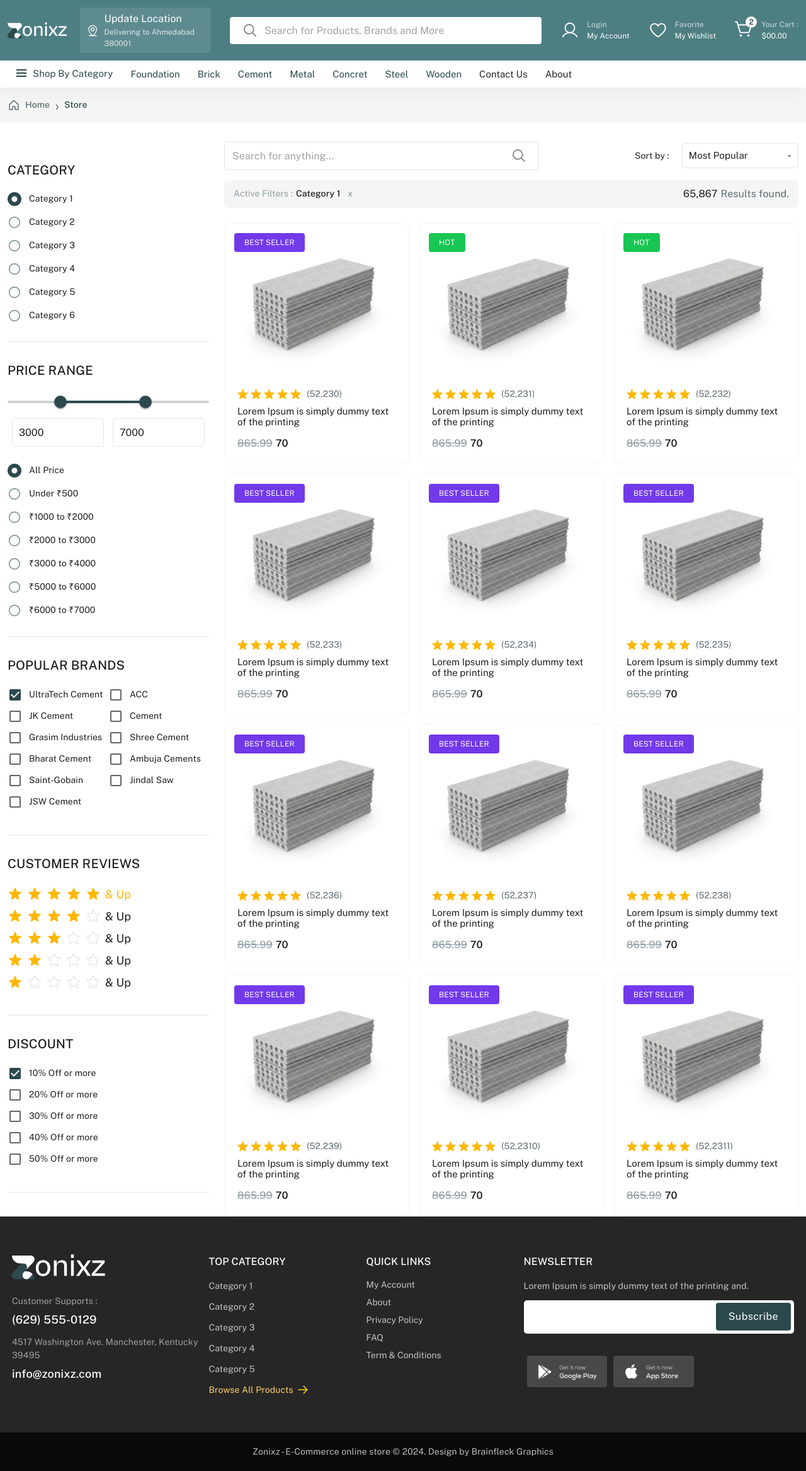
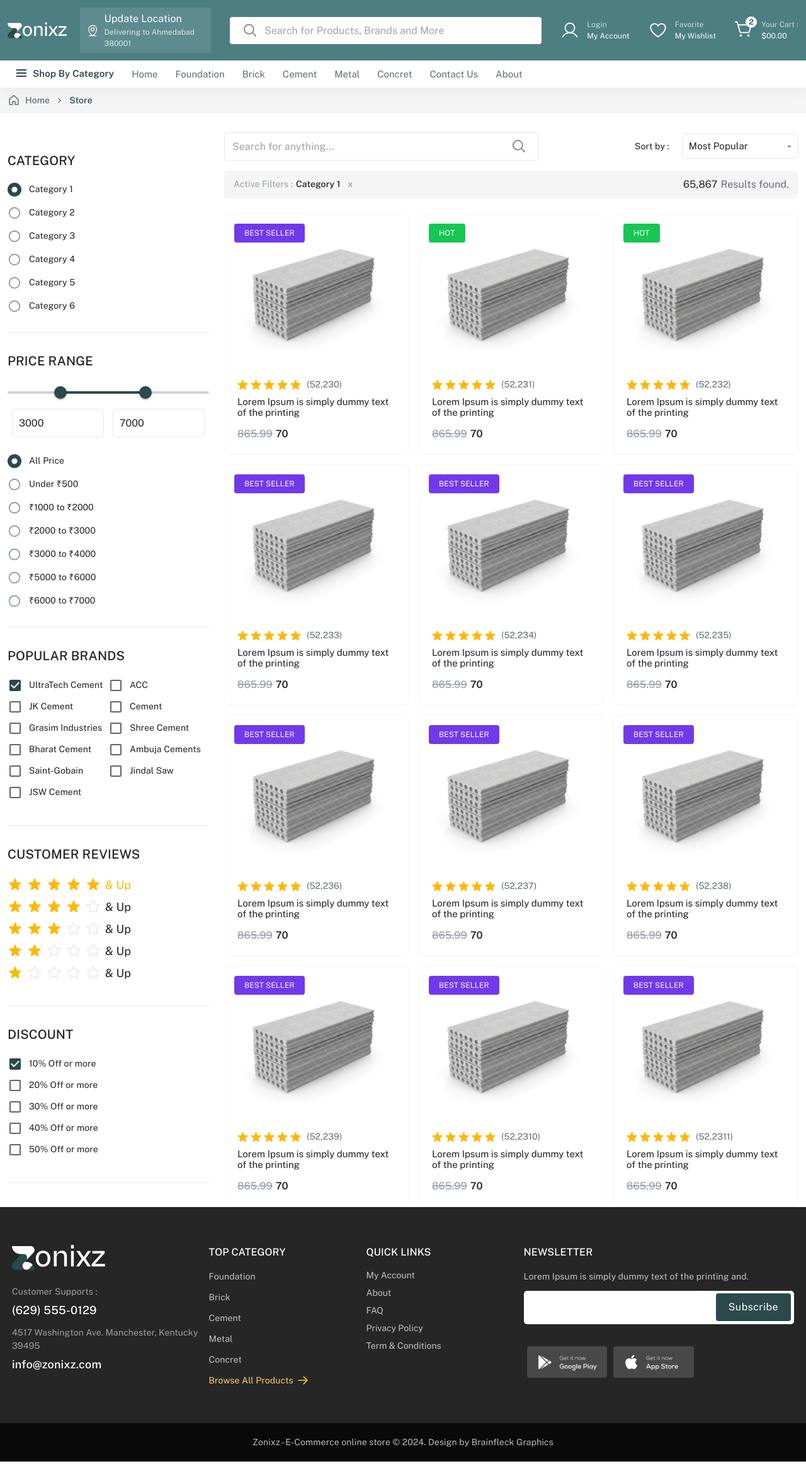
Before and after one commit to Raj-47-coder/zonix, a React (Create React App) app: page /store in a window 1280 px wide. Shown: the whole page at 63% size. Built offline with nearby package versions, Linux system fonts and the light colour scheme.

Commit message:
Create user menu

```diff
--- a/src/Inauth/Breadcrumb/Breadcrumb.js
+++ b/src/Inauth/Breadcrumb/Breadcrumb.js
@@ -2,6 +2,7 @@ import React, { useEffect, useState } from "react";
 import { Box, Typography, Breadcrumbs, Stack } from "@mui/material";
 import { Link } from "react-router-dom";
 import { HomeIcon } from '../../Zonixzsvgs/Zonixzsvgs';
+import KeyboardArrowRightIcon from '@mui/icons-material/KeyboardArrowRight';
 import { useLocation } from 'react-router-dom';
 import './Breadcrumb.scss'
 
@@ -14,13 +15,14 @@ function Store() {
     const pageName = pathname.substring(1);
     setPageName(pageName);
   }, [location.pathname]);
+
   return (
     <>
       <Box component={'div'} className='breadcrumb'>
         <Box component={'div'} className='container'>
 
           <Stack spacing={2}>
-            <Breadcrumbs separator="›" >
+            <Breadcrumbs separator={<KeyboardArrowRightIcon />} >
               <Link underline="hover" key="1" to="/"><HomeIcon /> Home</Link>
               <Typography component={'p'} key="3">{pageName}</Typography>
             </Breadcrumbs>
--- a/src/Inauth/Breadcrumb/Breadcrumb.scss
+++ b/src/Inauth/Breadcrumb/Breadcrumb.scss
@@ -6,6 +6,8 @@
   nav {
     ol {
       li {
+        display: flex;
+        align-items: center;
 
         &.MuiBreadcrumbs-separator {
           font-size: 2.4rem;
--- a/src/Inauth/Categorysidebar/Categorysidebar.js
+++ b/src/Inauth/Categorysidebar/Categorysidebar.js
@@ -92,18 +92,28 @@ const accordionData = [
     ]
   },
 ];
+
+
 const LeftOpenDrawer = (props) => {
   const [expanded, setExpanded] = useState(accordionData[0].id);
+  const [expandedMenus, setExpandedMenus] = useState([]);
   const [count, setCount] = useState('');
 
-
-  const handleSeeItem = () => {
-    if (count => 5) {
-      setCount('open');
-    }
-  };
   const handleChange = (panel) => (event, isExpanded) => {
     setExpanded(isExpanded ? panel : false);
+  };
+
+  const toggleMenu = (menuId) => {
+    setExpandedMenus((prevMenus) =>
+      prevMenus.includes(menuId)
+        ? prevMenus.filter((id) => id !== menuId)
+        : [...prevMenus, menuId]
+    );
+    if (count === '') {
+      setCount('open');
+    } else {
+      setCount('');
+    }
   };
 
   return (
@@ -133,7 +143,7 @@ const LeftOpenDrawer = (props) => {
                 {item.menulist.map((menuItem, i) => (
                   <NavLink key={i} component={'a'} to={'/'}>{menuItem}</NavLink>
                 ))}
-                <Button className='see_all' onClick={handleSeeItem}>See All <KeyboardArrowDownIcon /></Button>
+                <Button className='see_all' onClick={() => toggleMenu(item.id)}>{expandedMenus.includes(item.id) ? 'See Less' : 'See All'} <KeyboardArrowDownIcon /></Button>
               </Box>
             </AccordionDetails>
           </Accordion>
--- a/src/Inauth/Footer/Footer.js
+++ b/src/Inauth/Footer/Footer.js
@@ -28,11 +28,11 @@ function Footer() {
             <Box component={'div'} className='footer_cols second'>
               <Typography component={'h4'} className='title'>Top Category</Typography>
 
-              <Typography component={'a'} href='#' className='footer_navLink'>Category 1</Typography>
-              <Typography component={'a'} href='#' className='footer_navLink'>Category 2</Typography>
-              <Typography component={'a'} href='#' className='footer_navLink'>Category 3</Typography>
-              <Typography component={'a'} href='#' className='footer_navLink'>Category 4</Typography>
-              <Typography component={'a'} href='#' className='footer_navLink'>Category 5</Typography>
+              <Typography component={'a'} href='#' className='footer_navLink'>Foundation</Typography>
+              <Typography component={'a'} href='#' className='footer_navLink'>Brick</Typography>
+              <Typography component={'a'} href='#' className='footer_navLink'>Cement</Typography>
+              <Typography component={'a'} href='#' className='footer_navLink'>Metal</Typography>
+              <Typography component={'a'} href='#' className='footer_navLink'>Concret</Typography>
               <Typography component={'a'} href='#' className='footer_navLink all'>Browse All Products <ArrowRightYellow /></Typography>
             </Box>
             <Box component={'div'} className='footer_cols third'>
@@ -40,8 +40,8 @@ function Footer() {
 
               <Link component={'a'} to='#' className='footer_navLink'>My Account</Link>
               <Link component={'a'} to='#' className='footer_navLink'>About</Link>
+              <Link component={'a'} to='/faq' className='footer_navLink'>FAQ</Link>
               <Link component={'a'} to='#' className='footer_navLink'>Privacy Policy</Link>
-              <Link component={'a'} to='/faq' className='footer_navLink'>FAQ</Link>
               <Link component={'a'} to='#' className='footer_navLink'>Term & Conditions</Link>
             </Box>
             <Box component={'div'} className='footer_cols last'>
--- a/src/Inauth/Header/Header.js
+++ b/src/Inauth/Header/Header.js
@@ -1,5 +1,5 @@
 import React, { useState } from "react";
-import { Box, Button, TextField, Typography } from "@mui/material";
+import { Box, Button, TextField, Typography, Menu, List, ListItem } from "@mui/material";
 import { Logo, Pin, Magnifyglass, User, Heart, CartIcon, Humburgar } from "../../Zonixzsvgs/Zonixzsvgs";
 import Categorysidevar from '../Categorysidebar/Categorysidebar'
 import { Link, NavLink } from "react-router-dom";
@@ -8,7 +8,17 @@ import "./Header.scss";
 export default function Header() {
   const [handleSidebar, setHandleSidebar] = useState('');
   const [handleunlayer, setHandlelayout] = useState('');
-  const [open, setOpen] = React.useState(false)
+  const [open, setOpen] = React.useState(false);
+  const [anchorEl, setAnchorEl] = useState(null);
+
+
+  const handleClick = (event) => {
+    setAnchorEl(event.currentTarget);
+  };
+
+  const handleClose = () => {
+    setAnchorEl(null);
+  };
 
   const toggleDrawer = () => {
     setOpen(!open);
@@ -48,13 +58,39 @@ export default function Header() {
               </Box>
             </Box>
             <Box component={"div"} className="header_right">
-              <Link component={"a"} to={'/signform'} className="status_bar">
+              {/* <Link component={"a"} to={'/signform'} className="status_bar">
                 <User />
                 <Box component={"div"} className="status_bar_name">
                   <Typography component={"p"} className="title">Login</Typography>
                   <Typography component={"p"} className="name">My Account</Typography>
                 </Box>
-              </Link>
+              </Link> */}
+
+              <Typography component={'a'} href='javascrpt:void(0);' onClick={handleClick} className="status_bar">
+                <User />
+                <Box component={"div"} className="status_bar_name">
+                  <Typography component={"p"} className="title">Login</Typography>
+                  <Typography component={"p"} className="name">My Account</Typography>
+                </Box>
+              </Typography>
+              <Menu
+                anchorEl={anchorEl}
+                open={Boolean(anchorEl)}
+                onClose={handleClose}
+                className='user_menu'
+              // transformOrigin={{ horizontal: 'center', vertical: 'top' }}
+              >
+
+                <ListItem onClick={handleClose}>
+                  <NavLink fullWidth component={'a'} to={'/'}>Profile</NavLink>
+                </ListItem>
+                <ListItem onClick={handleClose}>
+                  <NavLink fullWidth component={'a'} to={'/'}>Order</NavLink>
+                </ListItem>
+                <ListItem onClick={handleClose}>
+                  <NavLink fullWidth component={'a'} to={'/'}>Log out</NavLink>
+                </ListItem>
+              </Menu>
 
               <Link component={"a"} to={'/whishlist'} className="status_bar">
                 <Heart />
@@ -96,13 +132,12 @@ export default function Header() {
           <Box component={"div"} className="container">
             <Box component={'div'} className='menu_items'>
               <Typography component={'a'} href='javascript:void(0)' onClick={toggleDrawer} className='active'><Humburgar />Shop By Category</Typography>
-              <NavLink component={'a'} to='#'>Foundation</NavLink>
-              <NavLink component={'a'} to='#'>Brick</NavLink>
-              <NavLink component={'a'} to='#'>Cement</NavLink>
-              <NavLink component={'a'} to='#'>Metal</NavLink>
-              <NavLink component={'a'} to='#'>Concret</NavLink>
-              <NavLink component={'a'} to='#'>Steel</NavLink>
-              <NavLink component={'a'} to='#'>Wooden</NavLink>
+              <NavLink component={'a'} to='/'>Home</NavLink>
+              <NavLink component={'a'} to='/'>Foundation</NavLink>
+              <NavLink component={'a'} to='/'>Brick</NavLink>
+              <NavLink component={'a'} to='/'>Cement</NavLink>
+              <NavLink component={'a'} to='/'>Metal</NavLink>
+              <NavLink component={'a'} to='/'>Concret</NavLink>
               <NavLink component={'a'} to='/customersupport'>Contact us</NavLink>
               <NavLink component={'a'} to='/about'>About </NavLink>
             </Box>
--- a/src/Inauth/Header/Header.scss
+++ b/src/Inauth/Header/Header.scss
@@ -263,7 +263,7 @@
       a {
         font-size: 1.5rem;
         text-transform: capitalize;
-        color: var(--theme_footer);
+        color: var(--theme_darkgrey);
         padding: 1rem 1.4rem;
 
         svg {
@@ -272,6 +272,12 @@
 
         &.active {
           color: var(--theme_primary);
+          font-weight: 600;
+
+          @media screen and (max-width:991px) {
+            background-color: rgba(76, 126, 130, 0.1);
+            border-radius: 0.6rem;
+          }
         }
 
         @media screen and (max-width:1199px) {
@@ -307,6 +313,35 @@
   }
 }
 
+
+.user_menu {
+  margin-top: 1rem;
+
+  .MuiMenu-paper {
+    width: 14rem;
+
+    ul {
+      padding: 1rem 0;
+
+      li {
+        a {
+          width: 100%;
+          font-size: 1.4rem;
+          color: var(--theme_dark);
+        }
+
+        &:hover {
+          background-color: rgba(76, 126, 130, 0.1);
+
+          a {
+            color: var(--theme_primary);
+          }
+        }
+      }
+    }
+  }
+}
+
 .unlayer {
   background-color: var(--theme_dark);
   position: fixed;
```
